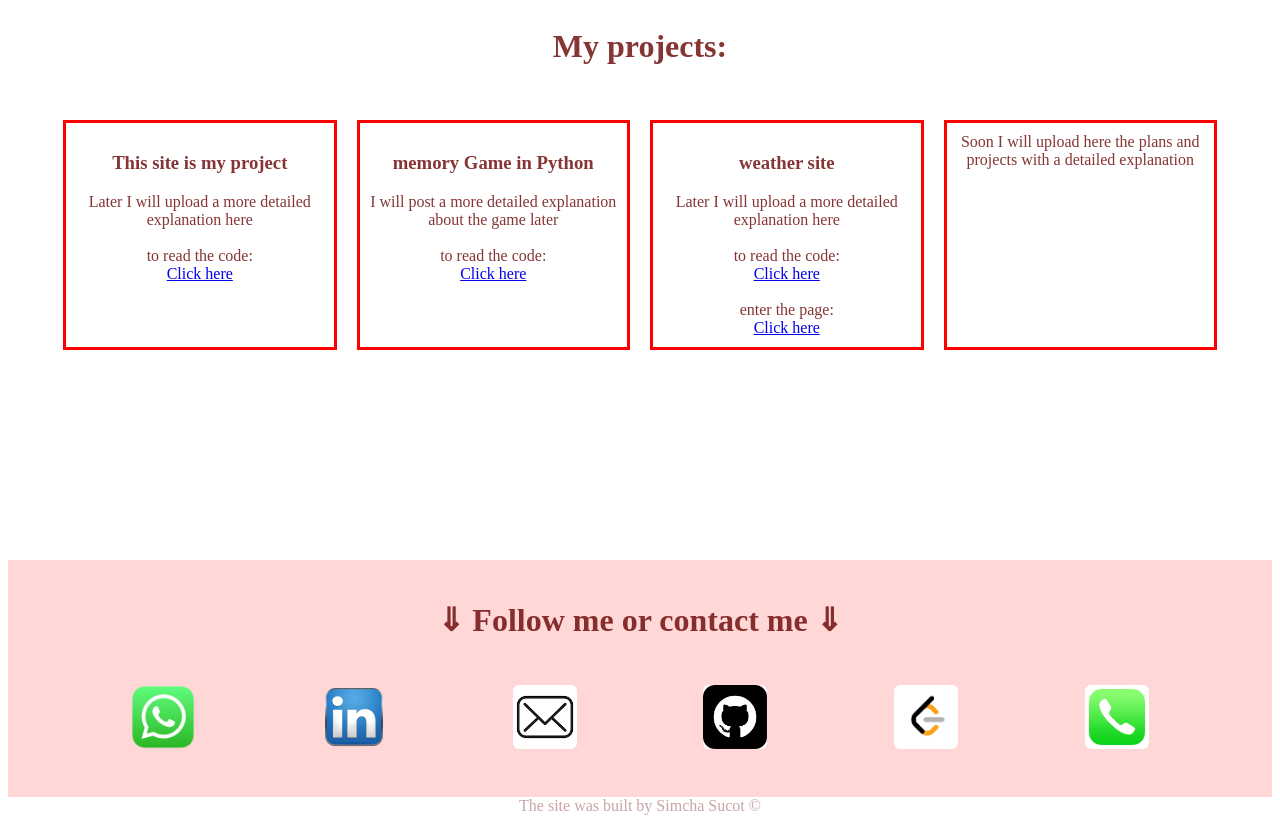
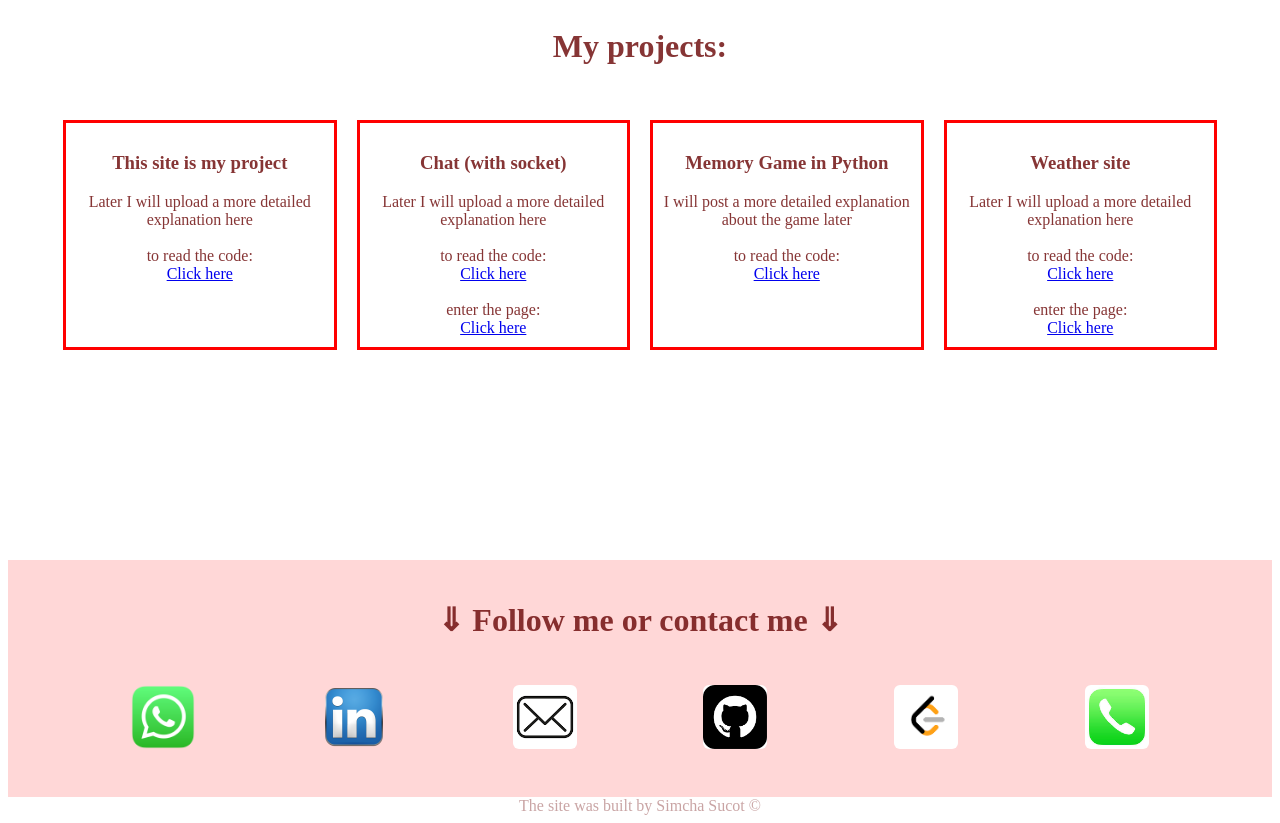
Before and after one commit to SimchaSucot/myWebsite, a React (Vite) app: page / in a window 1280 px wide. Shown: the part 1800-2623 px from the top of the page. Built offline with nearby package versions, Linux system fonts and the light colour scheme.

Commit message:
Added prooject "chat socket"

```diff
--- a/src/componets/Projects.jsx
+++ b/src/componets/Projects.jsx
@@ -16,7 +16,22 @@ function Projects() {
           </a>
         </div>
         <div className="project">
-          <h3>memory Game in Python</h3>
+          <h3>Chat (with socket)</h3>
+          Later I will upload a more detailed explanation here
+          <br />
+          <br />
+          to read the code:
+          <a href="https://github.com/SimchaSucot/Chat_socket" target="_blank">
+            Click here
+          </a>
+          <br />
+          enter the page:
+          <a href="https://simchasucot.github.io/Chat_socket/" target="_blank">
+            Click here
+          </a>
+        </div>
+        <div className="project">
+          <h3>Memory Game in Python</h3>
           I will post a more detailed explanation about the game later
           <br />
           <br />
@@ -26,19 +41,19 @@ function Projects() {
           </a>
         </div>
         <div className="project">
-          <h3>weather site</h3>
+          <h3>Weather site</h3>
           Later I will upload a more detailed explanation here
           <br />
           <br />
           to read the code:
-          <a href="https://github.com/SimchaSucot/weather" target="_blank">Click here</a>
+          <a href="https://github.com/SimchaSucot/weather" target="_blank">
+            Click here
+          </a>
           <br />
           enter the page:
-          <a href="https://simchasucot.github.io/weather/" target="_blank">Click here</a>
-        </div>
-        <div className="project">
-          Soon I will upload here the plans and projects with a detailed
-          explanation
+          <a href="https://simchasucot.github.io/weather/" target="_blank">
+            Click here
+          </a>
         </div>
       </div>
     </>
```
